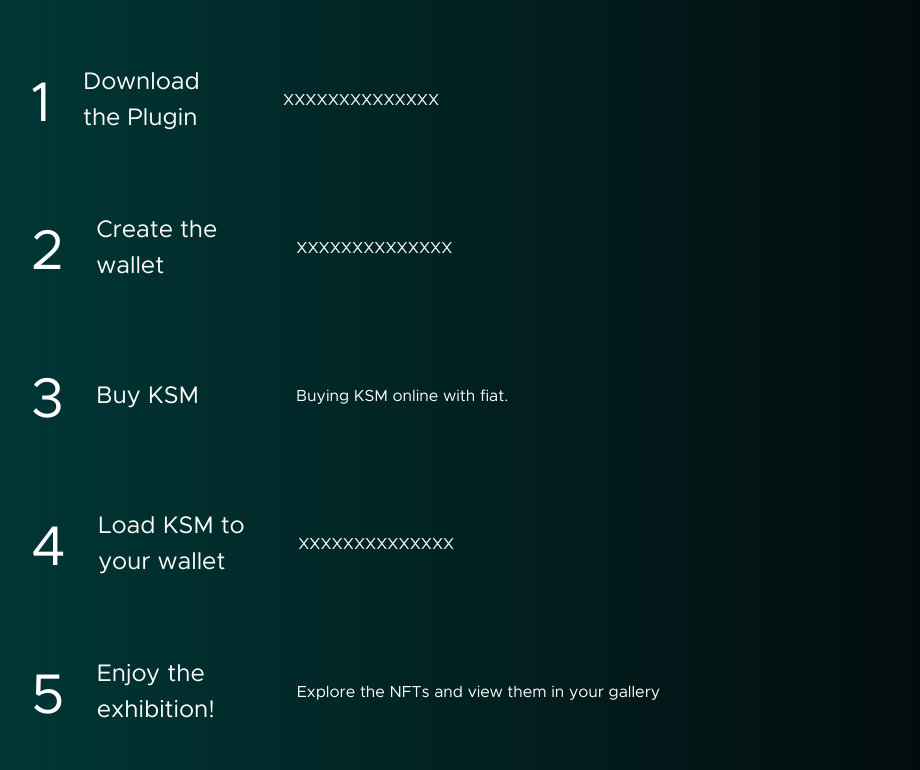
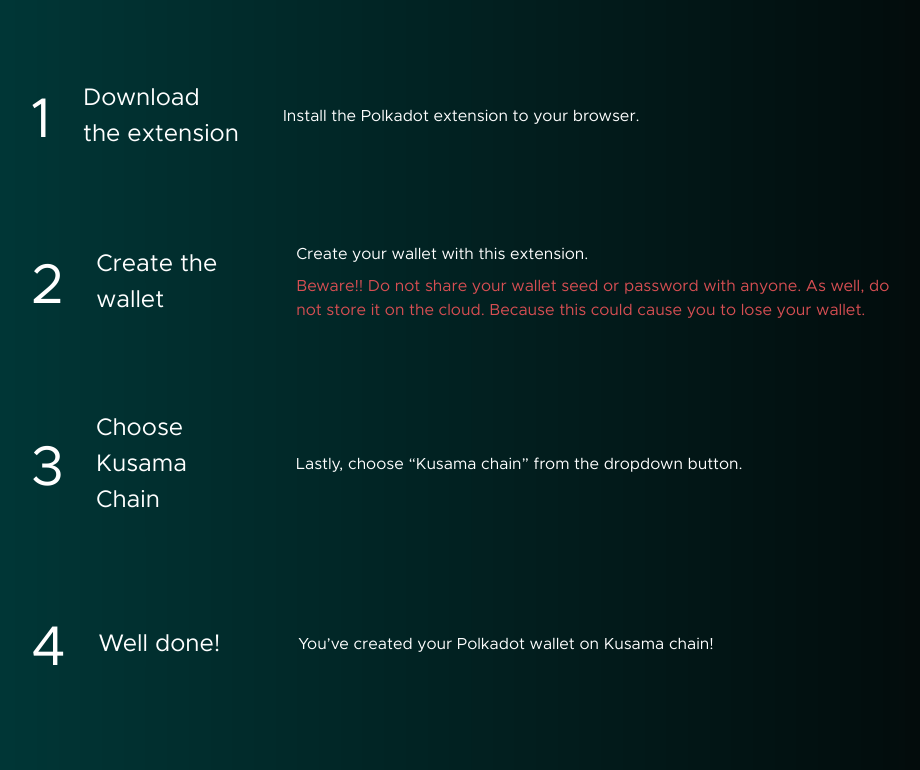
Before and after one commit to SovereignNature/sadu-landing, a React (Create React App) app: page / in a window 1280 px wide. Shown: the part 1430-2200 px from the top of the page, without its empty margins (169-1089 px from the left). Built offline with nearby package versions, Linux system fonts and the light colour scheme.

Commit message:
refactor: Change collection content

```diff
--- a/src/LandingPage.js
+++ b/src/LandingPage.js
@@ -46,7 +46,7 @@ function LandingPage(){
         <div className="tutorial section">
             <div className="tutorial__buttons">
                 <button className={`tutorial__button ${index === 0 ? "active" : ""}`} onClick={() => onStep(0)}>I want to setup a Polkadot wallet</button>
-                <button className={`tutorial__button ${index === 1 ? "active" : ""}`} onClick={() => onStep(1)}>I want to get more KSM tokens</button>
+                <button className={`tutorial__button ${index === 1 ? "active" : ""}`} onClick={() => onStep(1)}>I want to buy Kusama tokens</button>
 
             </div>
             <Carousel controls={false} interval={null} activeIndex={index} indicators={false}>
@@ -55,24 +55,23 @@ function LandingPage(){
                     <div className="carousel__content">
                         <ol className='carousel__list'>
                             <li className='carousel__item'>
-                                <p className='item__title'>Download the Plugin</p>
-                                <p className='item__text'>XXXXXXXXXXXXXX</p>
+                                <p className='item__title'>Download the extension</p>
+                                <p className='item__text'>Install the Polkadot extension to your browser.</p>
                             </li>
                             <li className='carousel__item'>
                                 <p className='item__title'>Create the wallet</p>
-                                <p className='item__text'>XXXXXXXXXXXXXX</p>
+                                <div>
+                                    <p className='item__text'>Create your wallet with this extension.</p>
+                                    <p className="item__disclaimer">Beware!! Do not share your wallet seed or password with anyone. As well, do not store it on the cloud. Because this could cause you to lose your wallet.</p>
+                                </div>
                             </li>
                             <li className='carousel__item'>
-                                <p className='item__title'>Buy KSM</p>
-                                <p className='item__text'>Buying KSM online with fiat.</p>
+                                <p className='item__title'>Choose Kusama Chain</p>
+                                <p className='item__text'>Lastly, choose “Kusama chain” from the dropdown button.</p>
                             </li>
                             <li className='carousel__item'>
-                                <p className='item__title'>Load KSM to your wallet</p>
-                                <p className='item__text'>XXXXXXXXXXXXXX</p>
-                            </li>
-                            <li className='carousel__item'>
-                                <p className='item__title'>Enjoy the exhibition!</p>
-                                <p className='item__text'>Explore the NFTs and view them in your gallery</p>
+                                <p className='item__title'>Well done!</p>
+                                <p className='item__text'>You’ve created your Polkadot wallet on Kusama chain!</p>
                             </li>
                         </ol>
                     </div>
@@ -82,16 +81,23 @@ function LandingPage(){
                     <div className="carousel__content">
                         <ol className='carousel__list'>
                             <li className='carousel__item'>
-                                <p className='item__title'>Buy KSM</p>
-                                <p className='item__text'>Buy KSM with fiat (dollars, euro)...</p>
+                                <p className='item__title'>Sign up at Kraken Platform</p>
+                                <p className='item__text'>You need an exchange platform to buy Kusama crypto. We recommend you to use the Kraken platform.</p>
                             </li>
                             <li className='carousel__item'>
-                                <p className='item__title'>Load KSM to your wallet</p>
-                                <p className='item__text'>XXXXXXXXXXXXX</p>
+                                <p className='item__title'>Buy KSM</p>
+                                <p className='item__text'>There are two ways of buying KSM on Kraken platform: (1) The first option is purchasing crypto with a credit or debit card. (2) The second option is that buying crypto with the money on your Kraken account.</p>
                             </li>
                             <li className='carousel__item'>
-                                <p className='item__title'>Enjoy the exhibition</p>
-                                <p className='item__text'>Now that you have KSM coins in your wallet. Explore the NFTs and view them in your gallery.</p>
+                                <p className='item__title'>Transfer KSM from Kraken to Polkadot wallet</p>
+                                <div>
+                                    <p className='item__text'>You need to withdraw Kusama from your Kraken account.</p>
+                                    <p className="item__disclaimer">Be careful!! Your withdrawal address must be the same address as your Polkadot wallet address that is on the Kusama chain.</p>
+                                </div>
+                            </li>
+                            <li className='carousel__item'>
+                                <p className='item__title'>Well done!</p>
+                                <p className='item__text'>You’ve purchased Kusama!</p>
                             </li>
                         </ol>
                     </div>
@@ -150,8 +156,6 @@ function LandingPage(){
                                 <li>Glitches, pixelations, aberrations</li>
                             </ul>
                         </div>
-                        <p className="card__text">an underlying smart contract that guarantees funding to ecosystem restoration projects.</p>
-                        <p className="card__text">This genesis collection of eco-conscious NFTs not only keeps trees alive but was also built using generative Articifical Intelligence, making every piece </p>
                     </div>
                 </div>
             </div>
--- a/src/index.css
+++ b/src/index.css
@@ -237,6 +237,12 @@ body {
 .tutorial .carousel .carousel-inner .carousel__content .carousel__list .carousel__item .item__text {
   font-size: 2rem;
   line-height: 2.5rem;
+}
+
+.tutorial .carousel .carousel-inner .carousel__content .carousel__list .carousel__item .item__disclaimer {
+  font-size: 2rem;
+  line-height: 2.5rem;
+  color: #D84F53;
 }
 
 .about {
@@ -564,7 +570,8 @@ body {
   }
 
   .tutorial .carousel .carousel-inner .carousel__content .carousel__list .carousel__item {
-    display: flex;
+    display: inline-grid;
+    grid-template-columns: min-content min-content minmax(min-content, 1fr);
     align-items: center;
     margin-top: 2rem;
     margin-bottom: 2rem;
@@ -575,7 +582,8 @@ body {
     width: 20rem;
   }
 
-  .tutorial .carousel .carousel-inner .carousel__content .carousel__list .carousel__item .item__text {
+  .tutorial .carousel .carousel-inner .carousel__content .carousel__list .carousel__item .item__text,
+  .tutorial .carousel .carousel-inner .carousel__content .carousel__list .carousel__item .item__disclaimer {
     margin-left: 5rem;
     font-size: 2rem;
     line-height: 3rem;
@@ -590,14 +598,17 @@ body {
   }
 
   .collection .collection__cards {
-    display: flex;
-    justify-content: space-between;
-    padding: 0;
+    display: inline-flex;
+    gap: 6rem;
   }
 
   .collection .collection__cards .card {
     margin: 2rem;
     width: 100%;
+    margin-bottom: 0;
+  }
+
+  .collection .collection__cards .card:not(:last-of-type) {
     margin-bottom: 0;
   }
 
```
